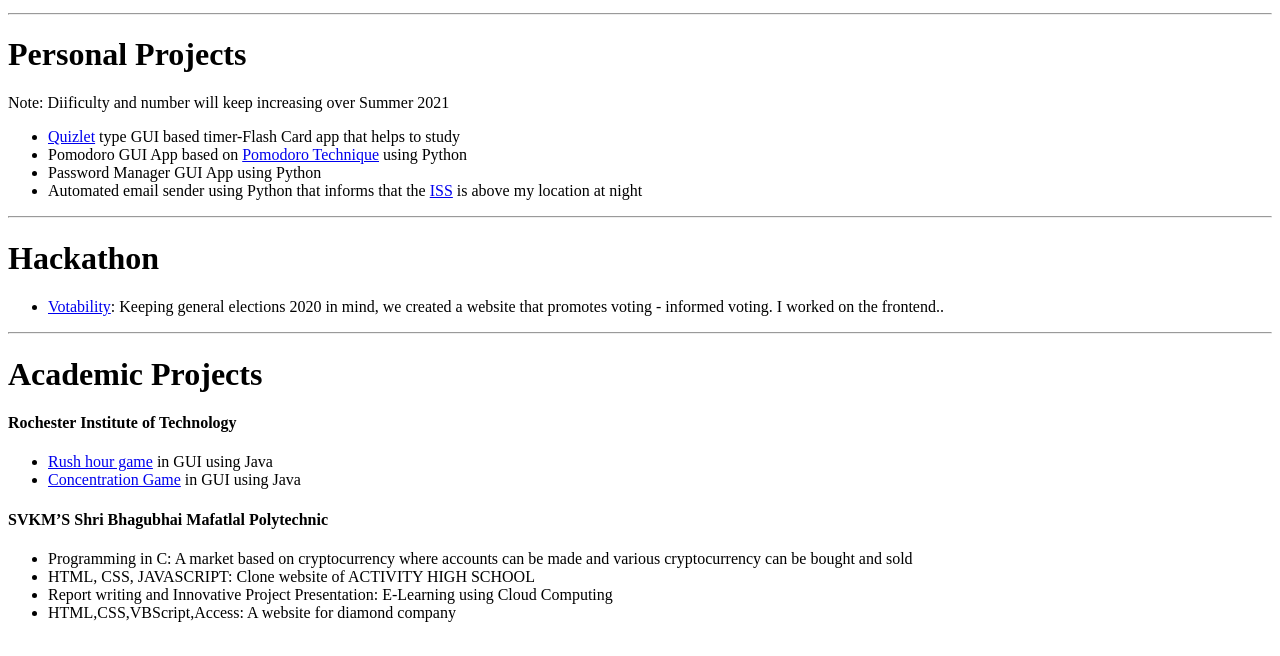
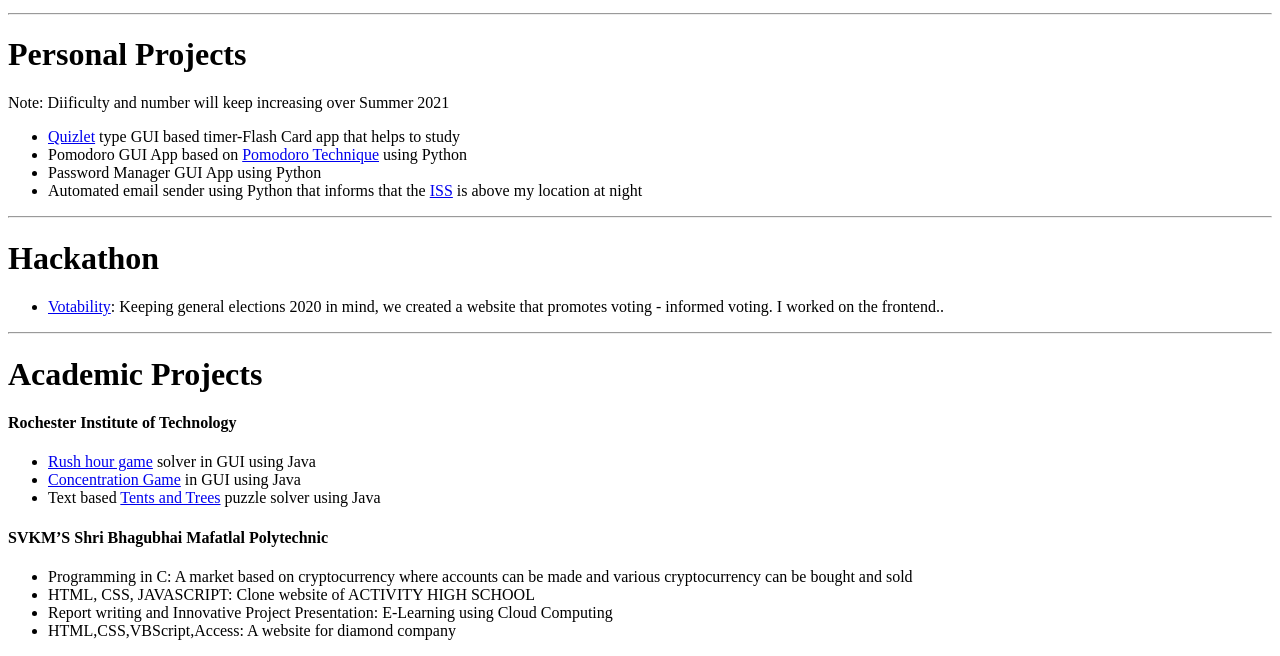
Before and after one commit to ishanshah001/CV, a plain HTML site: page index.html in a window 1280 px wide. Shown: the part 755-1411 px from the top of the page. Drawn offline with Linux system fonts and the light colour scheme.

Commit message:
Add files via upload

```diff
--- a/index.html
+++ b/index.html
@@ -68,8 +68,9 @@
   <h1>Academic Projects</h1>
   <h4>Rochester Institute of Technology</h4>
   <ul>
-  <li><a href="https://www.youtube.com/watch?v=HI0rlp7tiZ0">Rush hour game</a> in GUI using Java</li>
+  <li><a href="https://www.youtube.com/watch?v=HI0rlp7tiZ0">Rush hour game</a> solver in GUI using Java</li>
   <li><a href="concentration.jpg">Concentration Game</a> in GUI using Java</li>
+  <li>Text based <a href="https://i.imgur.com/txzPcBe.png">Tents and Trees</a> puzzle solver using Java</li>
   </ul>
   <h4>SVKM’S Shri Bhagubhai Mafatlal Polytechnic</h4>
   <ul>
```
